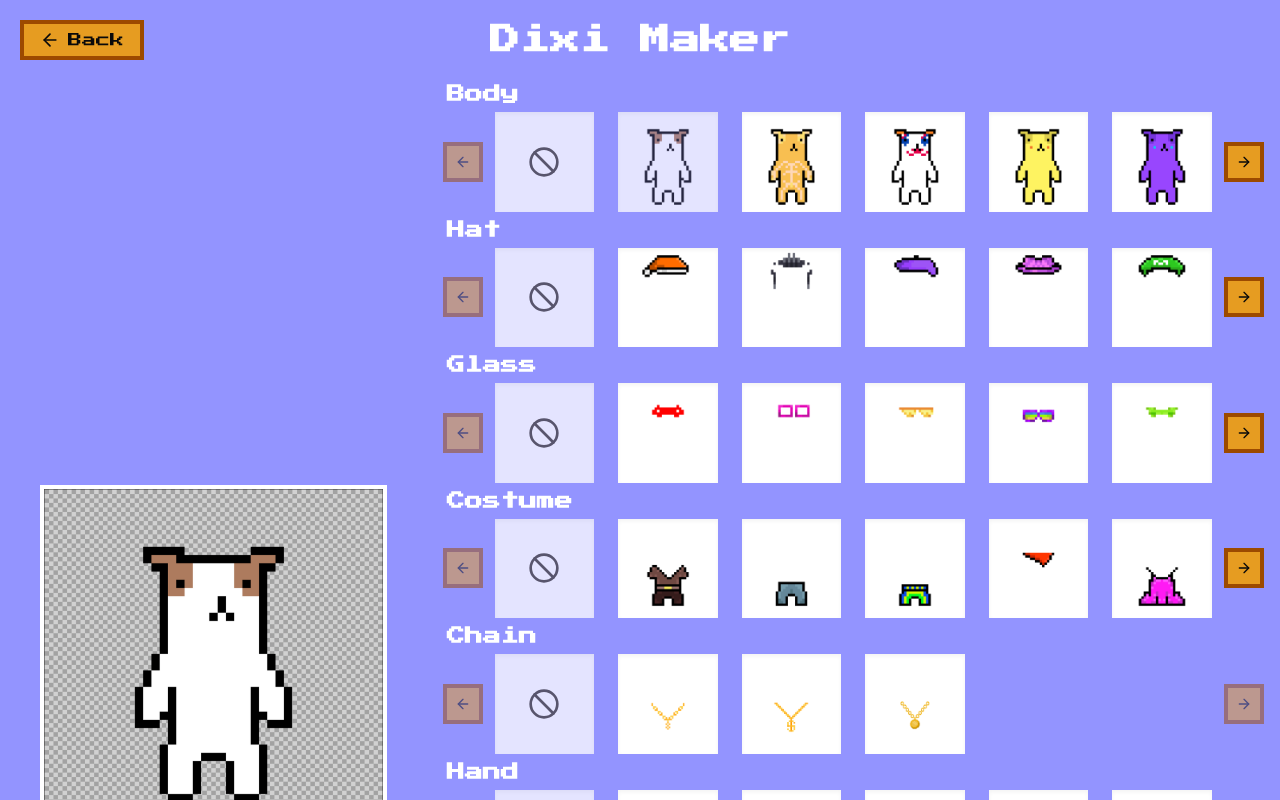
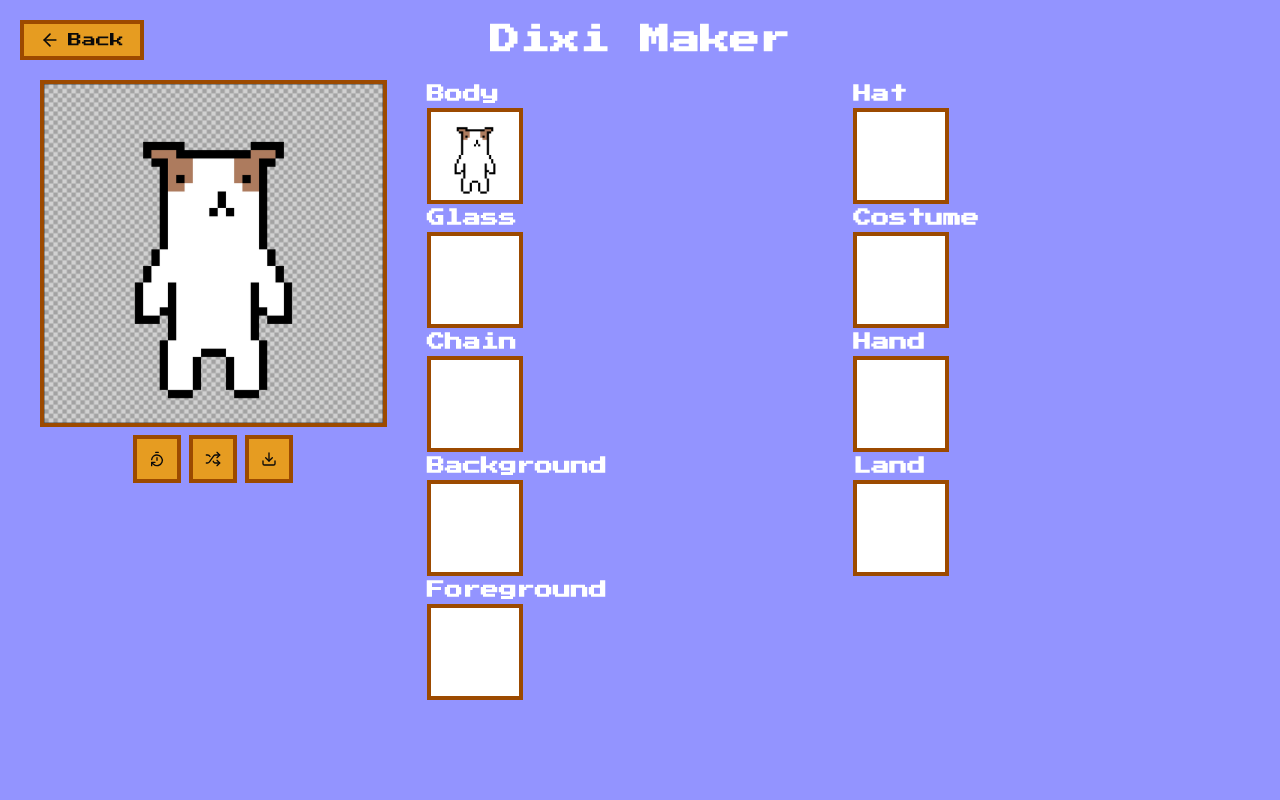
Before and after one commit to ispyinternet/dixi, a Next.js app: page /meme-maker in a window 1280 px wide. Shown: the top 800 px of the page. Built offline with nearby package versions, Linux system fonts and the light colour scheme.

Commit message:
added new layers select

```diff
--- a/src/app/meme-maker/page.tsx
+++ b/src/app/meme-maker/page.tsx
@@ -7,7 +7,7 @@ import { Button } from '@/components/ui/button'
 export const metadata: Metadata = {
   title: 'Dixi Maker',
   description: 'Make a custom Dixi',
-  // icons: './muzki.jpg',
+  icons: './dixi-icon.png',
 }
 export default function Home() {
   return (
--- a/src/components/compiled-image.tsx
+++ b/src/components/compiled-image.tsx
@@ -74,7 +74,7 @@ const CombinedImage = ({ layerData, onImageData }: CombinedImageProps) => {
     <>
       <canvas ref={canvasRef} width={1250} height={1250} style={{ display: 'none' }} />
       <div
-        className="border-4 border-white max-w-[400px] max-h-[400px]"
+        className="border-[#9c4a00] border-4 max-w-[400px] max-h-[400px]"
         style={{
           backgroundImage: `url('./default/01blank-icon.png')`,
           backgroundSize: 'cover',
--- /dev/null
+++ b/src/components/layer-select-new.tsx
@@ -0,0 +1,84 @@
+'use client'
+import { BanIcon, X } from 'lucide-react'
+import Image from 'next/image'
+import { useState } from 'react'
+
+import { Button } from './ui/button'
+import {
+  Carousel,
+  CarouselContent,
+  CarouselItem,
+  CarouselNext,
+  CarouselPrevious,
+} from './ui/carousel'
+import { Dialog, DialogContent, DialogTrigger } from './ui/dialog'
+
+type ItemInfo = {
+  icon: string
+  image: string
+  name: string
+}
+
+type LayerSelectProps = {
+  items: ItemInfo[]
+  title: string
+  selected: string
+  onSelect: (url: string) => void
+}
+
+const LayerSelectNew = ({ items, title, selected, onSelect }: LayerSelectProps) => {
+  const [open, setOpen] = useState(false)
+  return (
+    <div>
+      <div className="text-white font-semibold text-lg">{title}</div>
+      <div className="flex">
+        <Dialog open={open} onOpenChange={setOpen}>
+          <DialogTrigger>
+            <div className="size-24 border-[#9c4a00] border-4 bg-white">
+              {selected !== '' ? (
+                <Image src={selected} alt={selected} width={200} height={200} />
+              ) : null}
+            </div>
+          </DialogTrigger>
+          <DialogContent className="max-h-screen overflow-y-auto max-w-screen-md bg-[#e69c21] border-[#9c4a00] border-4 rounded-none sm:rounded-none">
+            <div className="flex w-full flex-wrap">
+              {items.map((item, index) => (
+                <div key={index} className="w-1/4 p-2">
+                  <div className="">
+                    <button
+                      disabled={selected === item.image}
+                      className={`bg-white w-full h-full border-[#9c4a00] border-4 flex justify-center items-center ${selected === item.image ? 'opacity-75' : ''}`}
+                      onClick={() => {
+                        onSelect(item.image)
+                        setOpen(false)
+                      }}
+                    >
+                      <Image src={item.icon} alt={item.name} width={200} height={200} />
+                    </button>
+                  </div>
+                </div>
+              ))}
+            </div>
+          </DialogContent>
+        </Dialog>
+        <div>
+          {selected !== '' &&
+          selected !== '/body/abody.png' &&
+          selected !== '/default/01blank.png' ? (
+            <Button
+              variant={'block'}
+              size={'icon'}
+              className="size-8"
+              onClick={() => {
+                onSelect('')
+              }}
+            >
+              <X className="size-4" />
+            </Button>
+          ) : null}
+        </div>
+      </div>
+    </div>
+  )
+}
+export default LayerSelectNew
--- a/src/components/page-view.tsx
+++ b/src/components/page-view.tsx
@@ -7,6 +7,7 @@ import LayerSelect from '@/components/layer-select'
 import { Button } from '@/components/ui/button'
 import inventory from '@/lib/inventory.json'
 
+import LayerSelectNew from './layer-select-new'
 import { Tooltip, TooltipContent, TooltipTrigger } from './ui/tooltip'
 const defaultInventory = Object.keys(inventory).reduce(
   (acc, inventoryKey) => ({
@@ -15,7 +16,7 @@ const defaultInventory = Object.keys(inventory).reduce(
       inventoryKey === 'body'
         ? '/body/abody.png'
         : inventoryKey === 'background'
-          ? '/default/01blank-icon.png'
+          ? '/default/01blank.png'
           : '',
   }),
   {},
@@ -56,7 +57,7 @@ const PageView = () => {
   }
   return (
     <div className="flex-1 max-w-screen-xl flex flex-col sm:flex-row w-full">
-      <div className="flex justify-center items-center flex-col p-5 sm:py-0 sm:px-10 w-full sm:w-1/3">
+      <div className="flex  items-center flex-col p-5 sm:py-0 sm:px-10 w-full sm:w-1/3">
         <CompiledImage layerData={layerData} onImageData={setImageData} />
         <div className="space-x-2 my-2 justify-center flex items-center">
           <Tooltip>
@@ -94,10 +95,10 @@ const PageView = () => {
           </Tooltip>
         </div>
       </div>
-      <div className="flex-1 sm:w-2/3">
+      <div className="flex-1 sm:w-2/3 flex flex-wrap h-20">
         {layerSelects.map((layer, index) => (
-          <LayerSelect
-            key={index}
+          <div key={index} className="w-1/2 px-10 sm:px-0">
+            <LayerSelectNew
               title={inventory[layer].title}
               items={inventory[layer].items}
               selected={layerData[layer]}
@@ -113,6 +114,7 @@ const PageView = () => {
                 })
               }
             />
+          </div>
         ))}
       </div>
     </div>
```
Lines whose indentation alone changed are shown as unchanged.
